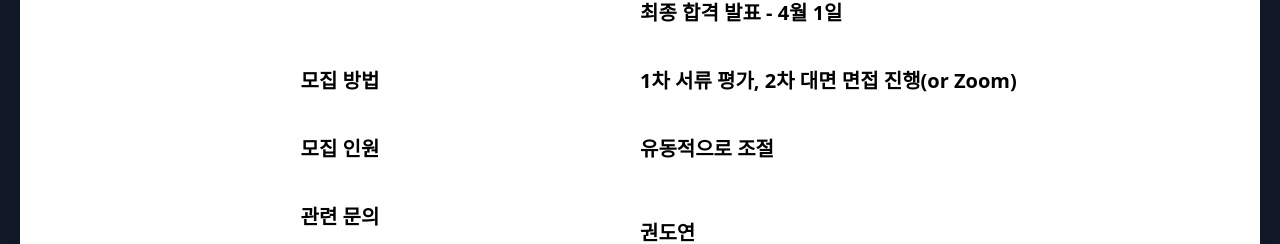
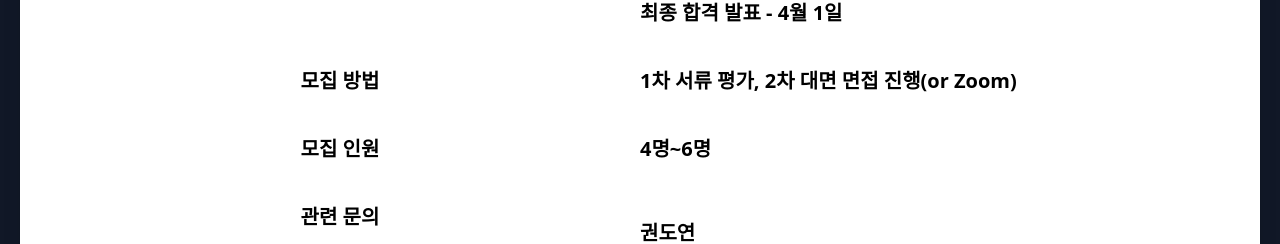
Before and after one commit to jhyunwoo/ai-research-team-web, a plain HTML site: page index.html in a window 1280 px wide. Shown: the part 3593-3837 px from the top of the page. Drawn offline with nearby package versions, Linux system fonts and the light colour scheme.

Commit message:
add 모집 인원

```diff
--- a/index.html
+++ b/index.html
@@ -158,7 +158,7 @@
           </div>
           <div class="flex px-5 py-5">
             <div class="flex-1 text-xl font-bold">모집 인원</div>
-            <div class="flex-1 text-xl font-bold text-left">유동적으로 조절</div>
+            <div class="flex-1 text-xl font-bold text-left">4명~6명</div>
           </div>
           <div class="flex px-5 py-5">
             <div class="flex-1 text-xl font-bold">관련 문의</div>
```
